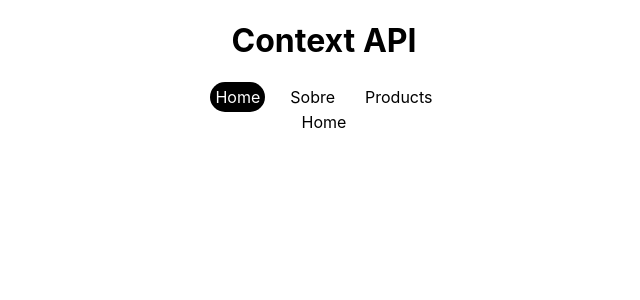
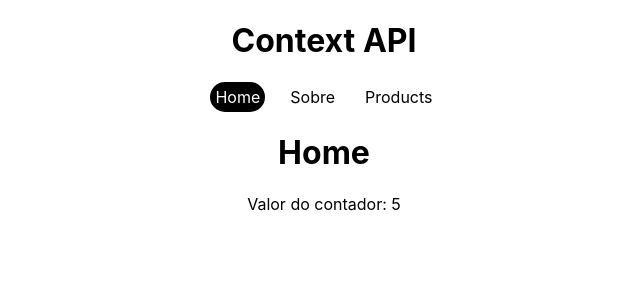
Before and after one commit to YuriCF1/Proj.Study-React-9, a React (Create React App) app in the folder context-api/: page / in a window 1280 px wide. Shown: the top 300 px of the page, without its empty margins (316-956 px from the left). Built offline with nearby package versions, Linux system fonts and the light colour scheme.

Commit message:
Importing the context into the components

```diff
--- a/context-api/src/index.js
+++ b/context-api/src/index.js
@@ -1,13 +1,18 @@
-import React from 'react';
-import ReactDOM from 'react-dom/client';
-import './index.css';
-import App from './App';
-import reportWebVitals from './reportWebVitals';
+import React from "react";
+import ReactDOM from "react-dom/client";
+import "./index.css";
+import App from "./App";
+import reportWebVitals from "./reportWebVitals";
 
-const root = ReactDOM.createRoot(document.getElementById('root'));
+import { CounterContextProvider } from "./context/CounterContext";
+
+const root = ReactDOM.createRoot(document.getElementById("root"));
 root.render(
   <React.StrictMode>
-    <App />
+    {/* 2 - Criando Provider */}
+    <CounterContextProvider>
+      <App />
+    </CounterContextProvider>
   </React.StrictMode>
 );
 
--- a/context-api/src/pages/Home.js
+++ b/context-api/src/pages/Home.js
@@ -1,9 +1,16 @@
-import React from 'react'
+import React from "react";
+import { useContext } from "react";
+
+import { CounterContext } from "../context/CounterContext";
 
 const Home = () => {
+  const { counter } = useContext(CounterContext);
   return (
-    <div>Home</div>
-  )
-}
+    <div>
+      <h1>Home</h1>
+      <p>Valor do contador: {counter}</p>
+    </div>
+  );
+};
 
-export default Home
+export default Home;
```
